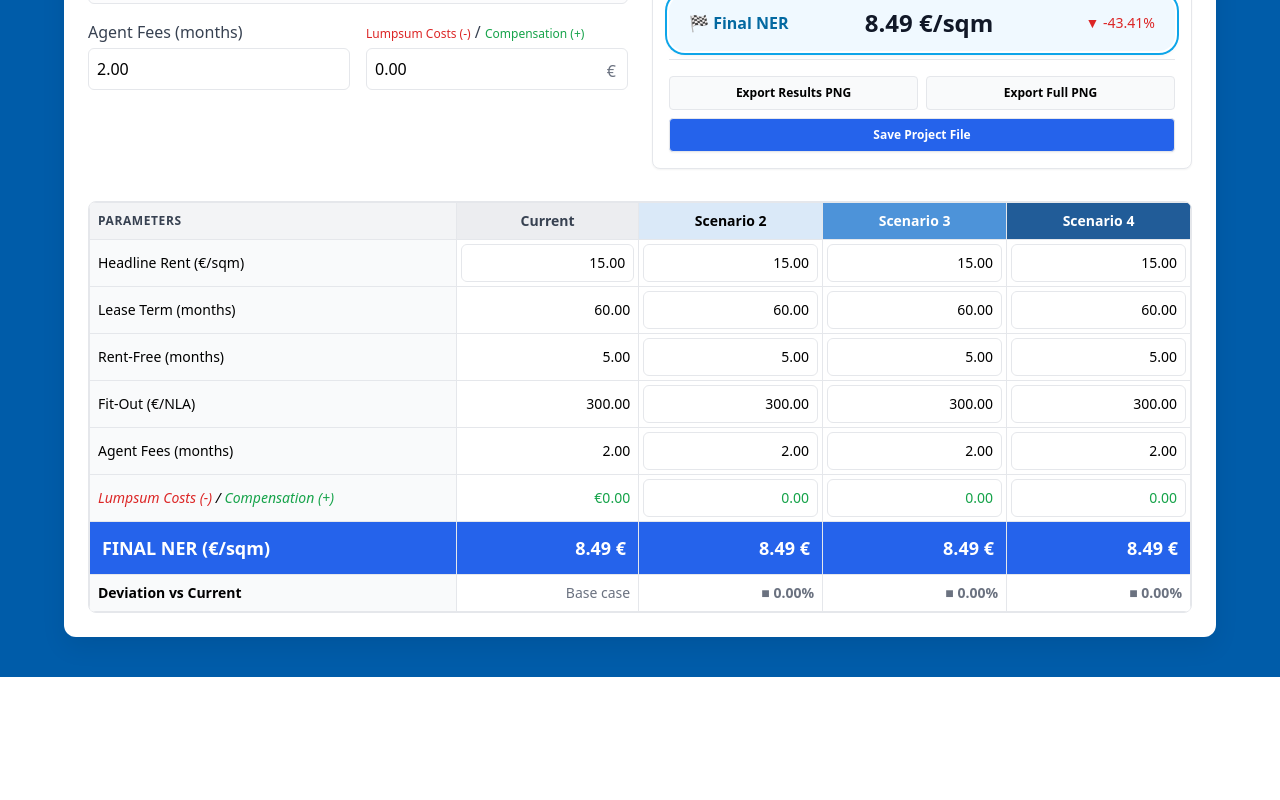
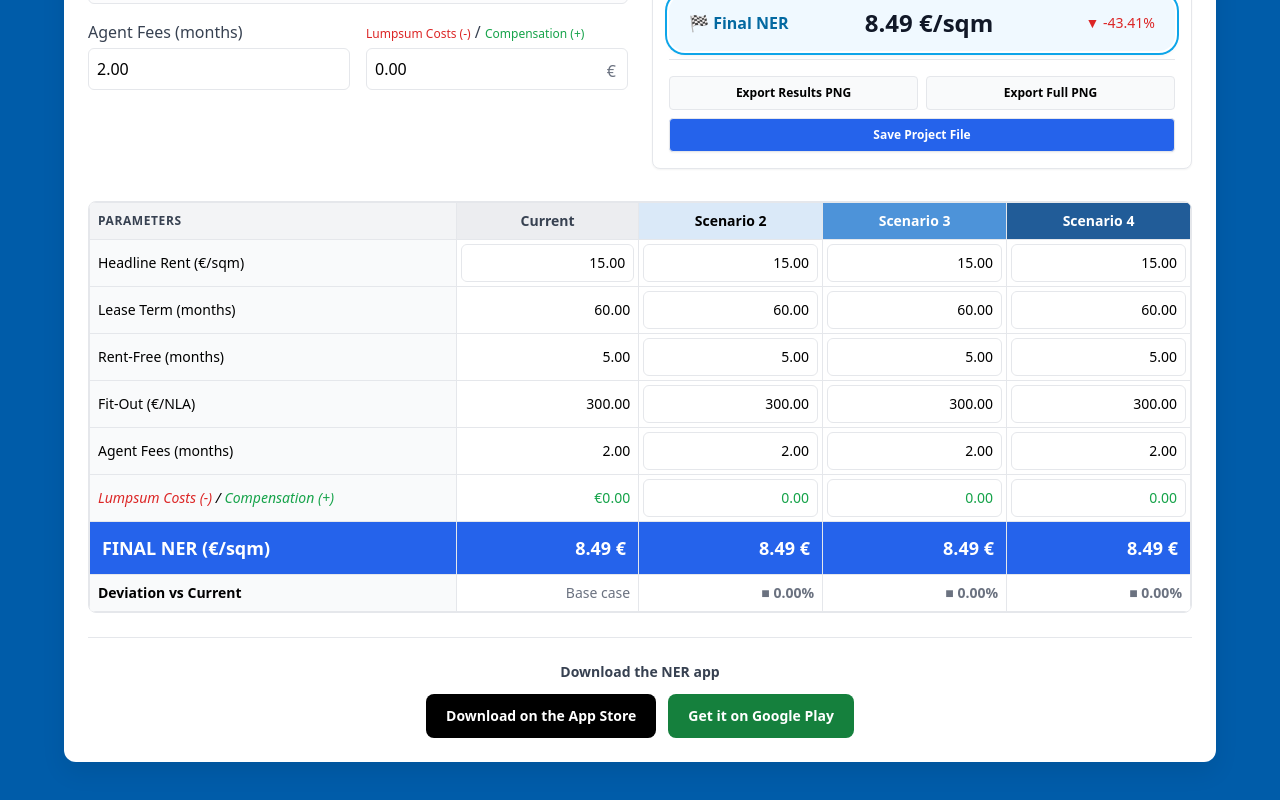
Before and after one commit to Musicandy13/NER-with-Scenarios, a React (Vite) app: page / in a window 1280 px wide. Shown: the part 676-1476 px from the top of the page. Before the commit the page ends 1353 px from the top, so only its background shows below. Built offline with nearby package versions, Linux system fonts and the light colour scheme.

Commit message:
Add App Store and Google Play links below scenarios

```diff
--- a/src/App.jsx
+++ b/src/App.jsx
@@ -737,6 +737,28 @@ return (
             </tbody>
           </table>
         </div>
+
+        <section className="mt-6 border-t pt-6 text-center">
+          <p className="text-sm font-semibold text-gray-700">Download the NER app</p>
+          <div className="mt-3 flex flex-col justify-center gap-3 sm:flex-row">
+            <a
+              href="https://apps.apple.com/us/app/ner-net-effective-rent/id6769180140"
+              target="_blank"
+              rel="noreferrer"
+              className="rounded-lg bg-black px-5 py-3 text-sm font-bold text-white transition hover:bg-gray-800"
+            >
+              Download on the App Store
+            </a>
+            <a
+              href="https://play.google.com/store/apps/details?id=com.yourcompany.nercalc"
+              target="_blank"
+              rel="noreferrer"
+              className="rounded-lg bg-green-700 px-5 py-3 text-sm font-bold text-white transition hover:bg-green-800"
+            >
+              Get it on Google Play
+            </a>
+          </div>
+        </section>
       </div>
     </div>
   );
```
